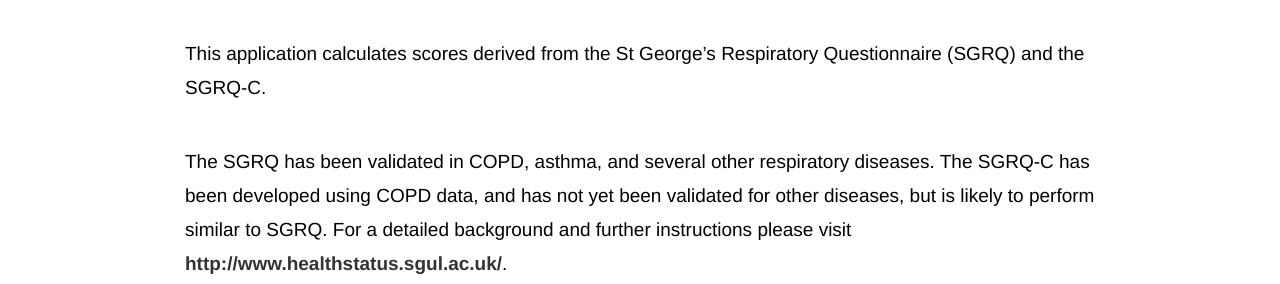
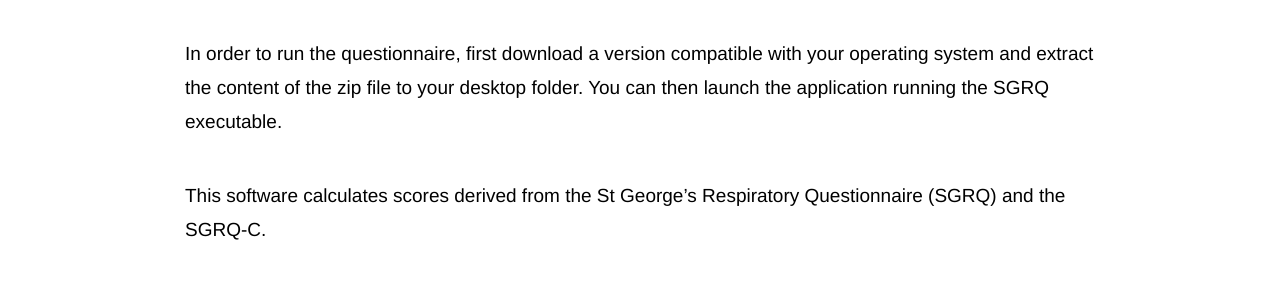
Before and after one commit to SGRQ/sgrq.github.io, a plain HTML site: page index.html in a window 1280 px wide. Shown: the part 446-730 px from the top of the page. Drawn offline with Linux system fonts and the light colour scheme.

Commit message:
add tip for running the application

```diff
--- a/index.html
+++ b/index.html
@@ -30,7 +30,8 @@
         <a class="download" title="download Linux 32-bit version" href="https://github.com/SGRQ/sgrq/releases/download/v1.0.0/SGRQ-linux-ia32.zip"><i class="icon linux"></i><span>Linux 32-bit</span></a>
         <a class="download" title="download Linux 64-bit version" href="https://github.com/SGRQ/sgrq/releases/download/v1.0.0/SGRQ-linux-x64.zip"><i class="icon linux"></i><span>Linux 64-bit</span></a>
       </div>
-      <p>This application calculates scores derived from the St George’s Respiratory Questionnaire (SGRQ) and the SGRQ-C.</p><p>The SGRQ has been validated in COPD, asthma, and several other respiratory diseases. The SGRQ-C has been developed using COPD data, and has not yet been validated for other diseases, but is likely to perform similar to SGRQ. For a detailed background and further instructions please visit <a target="_blank" title="healthstatus homepage" href="http://www.healthstatus.sgul.ac.uk/">http://www.healthstatus.sgul.ac.uk/</a>.</p><p>Both questionnaires have three components: Symptoms (quantifying distress due to respiratory symptoms), activity (the effect of disturbances to mobility and physical activity), and impact (psychosocial impact of disease). A total score provides a global estimate of the respiratory health. The scoring range from 0 to 100 for each component, where a higher number is indicative of poorer health. For the SGRQ, a four unit change has been established as clinically relevant.</p>
+      <p>In order to run the questionnaire, first download a version compatible with your operating system and extract the content of the zip file to your desktop folder. You can then launch the application  running the SGRQ executable.</p>
+      <p>This software calculates scores derived from the St George’s Respiratory Questionnaire (SGRQ) and the SGRQ-C.</p><p>The SGRQ has been validated in COPD, asthma, and several other respiratory diseases. The SGRQ-C has been developed using COPD data, and has not yet been validated for other diseases, but is likely to perform similar to SGRQ. For a detailed background and further instructions please visit <a target="_blank" title="healthstatus homepage" href="http://www.healthstatus.sgul.ac.uk/">http://www.healthstatus.sgul.ac.uk/</a>.</p><p>Both questionnaires have three components: Symptoms (quantifying distress due to respiratory symptoms), activity (the effect of disturbances to mobility and physical activity), and impact (psychosocial impact of disease). A total score provides a global estimate of the respiratory health. The scoring range from 0 to 100 for each component, where a higher number is indicative of poorer health. For the SGRQ, a four unit change has been established as clinically relevant.</p>
 
       <h4>Authors</h4>
       <ul>
```
